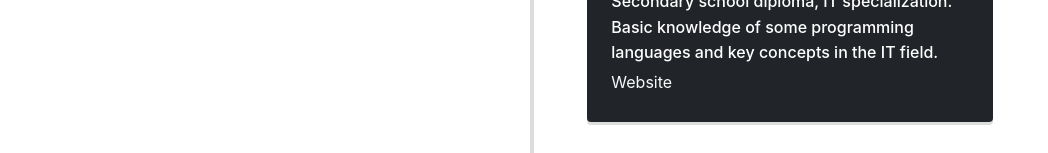
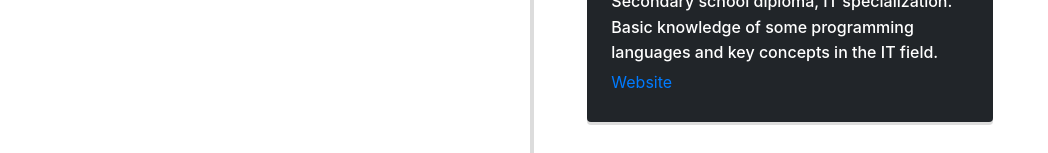
Before and after one commit to nicomanto/Personal-website, a Next.js app: page /experience in a window 1280 px wide. Shown: the part 799-952 px from the top of the page, without its empty margins (108-1156 px from the left). Built offline with nearby package versions, Linux system fonts and the light colour scheme.

Commit message:
check experience page and components

```diff
--- a/components/Timeline/ExperienceTimeline.tsx
+++ b/components/Timeline/ExperienceTimeline.tsx
@@ -34,7 +34,7 @@ const ExperienceTimeline = ({ timeLineElementList }: Props) => {
             <p>{t(`${element.i18nParam}.description`)}</p>
             <a
               lang="en"
-              className="d-block text-light my-1"
+              className="d-block linkTimeLineElement my-1"
               target="_blank"
               rel="noopener noreferrer"
               title="website"
```
